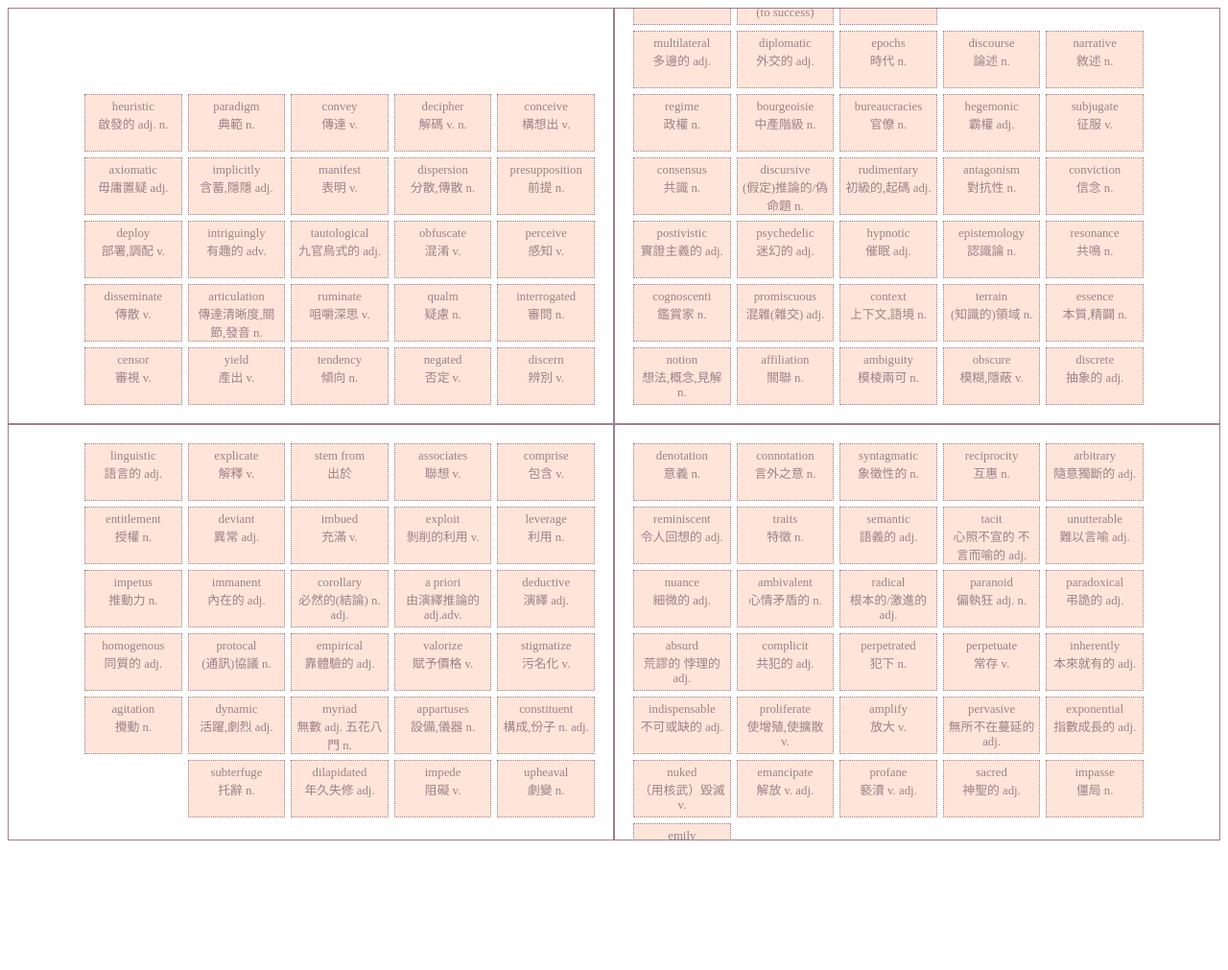
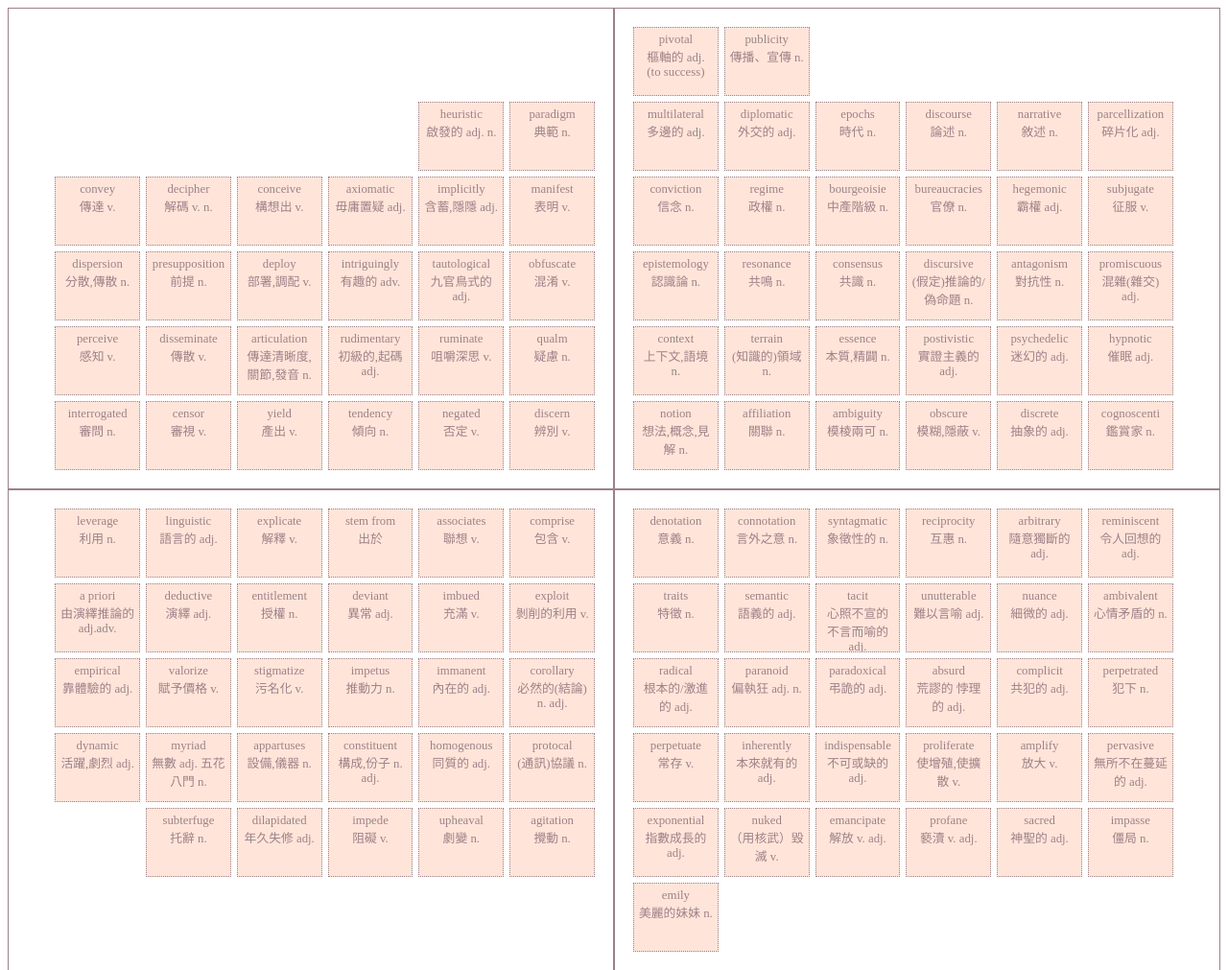
Before and after one commit to thinkthink09/emily-wordwall, a plain HTML site: page index.html in a window 1280 px wide. Shown: the top 1011 px of the page at 96% size. Before the commit the page ends 884 px from the top, so only its background shows below. Drawn offline with Linux system fonts and the light colour scheme.

Commit message:
delete container height

```diff
--- a/index.html
+++ b/index.html
@@ -34,14 +34,12 @@
         cognoscenti
         <br>鑑賞家 n.
       </li>
-      <li class="card">
-        promiscuous
-        <br>混雜(雜交) adj.
-      </li>
+
       <li class="card">
         context
         <br>上下文,語境 n.
       </li>
+
       <li class="card">
         terrain
         <br>(知識的)領域 n.
@@ -78,15 +76,15 @@
         discursive
         <br>(假定)推論的/偽命題 n.
       </li>
-      <li class="card">
-        rudimentary
-        <br>初級的,起碼 adj.
-      </li>
+
       <li class="card">
         antagonism
         <br>對抗性 n.
       </li>
-
+      <li class="card">
+        promiscuous
+        <br>混雜(雜交) adj.
+      </li>
       <li class="card">
         conviction
         <br>信念 n.
@@ -178,6 +176,10 @@
       <li class="card">
         ruminate
         <br>咀嚼深思 v.
+      </li>
+      <li class="card">
+        rudimentary
+        <br>初級的,起碼 adj.
       </li>
       <li class="card">
         articulation
--- a/stylesheet.css
+++ b/stylesheet.css
@@ -1,14 +1,14 @@
 .card {
   background-color: #ffe5d9;
   font-size: 0.8rem;
-  width: 7vw;
-  height: 6vh;
+  width: 6vw;
+  height: 7.5vh;
   padding: 5px;
   border: 1px dotted #9d8189;
   color: #9d8189;
   margin: 3px;
   text-align: center;
-  overflow: hidden
+  overflow: hidden;
 }
 
 .wall {
@@ -19,7 +19,7 @@
 }
 
 .container {
-  height: 50vh;
+
   display: inline-flex;
   border: 1px solid #9d8189;
   list-style: none;
```
